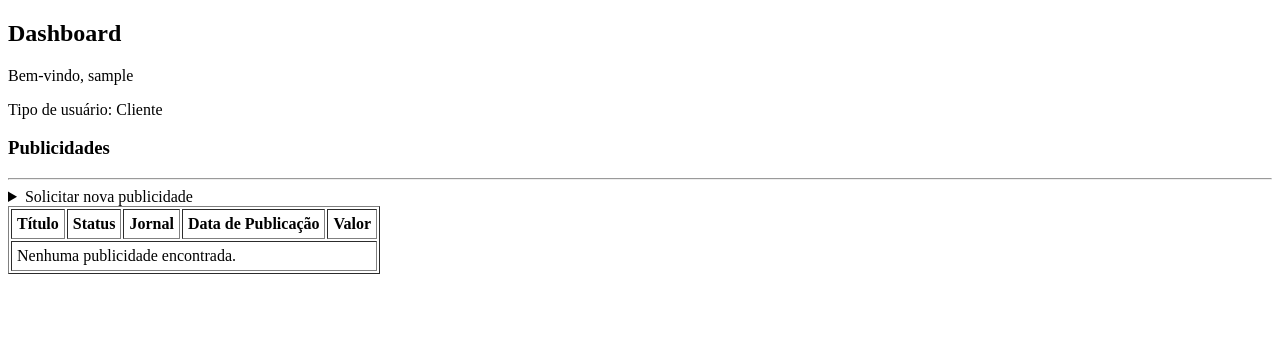
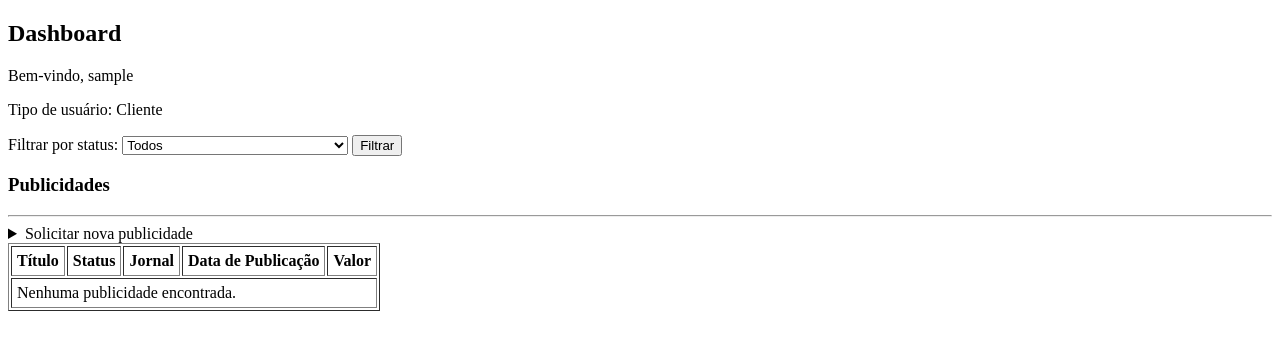
Before and after one commit to MMunhen/legal-publication-management, a Django app: page /dashboard/ in a window 1280 px wide. Shown: the part 111-461 px from the top of the page. Run offline with Django 5.2, Linux system fonts and the light colour scheme; the visitor is signed in with stand-in values (Sample User, id 1); data that the repository does not hold is empty.

Commit message:
feat: adiciona filtro por status no dashboard

```diff
--- a/core/views.py
+++ b/core/views.py
@@ -13,6 +13,7 @@ def home(request):
 def dashboard(request):
     usuario = request.user
     nova_publicacao_form = None
+    status_filtro = request.GET.get('status')
 
     if usuario.tipo_usuario == 'admin':
         publicacoes = Publicacao.objects.all()
@@ -46,9 +47,14 @@ def dashboard(request):
 
                     return redirect('detalhe_publicacao', id=publicacao.id)
 
+    if status_filtro:
+        publicacoes = publicacoes.filter(status=status_filtro)
+
     return render(request, 'core/dashboard.html', {
         'publicacoes': publicacoes,
         'nova_publicacao_form': nova_publicacao_form,
+        'status_filtro': status_filtro,
+        'status_opcoes': Publicacao.STATUS,
     })
 
 def cadastro_cliente(request):
--- a/templates/core/dashboard.html
+++ b/templates/core/dashboard.html
@@ -7,6 +7,22 @@
 
     <p>Bem-vindo, {{ request.user.username }}</p>
     <p>Tipo de usuário: {{ request.user.get_tipo_usuario_display }}</p>
+
+    <form method="get">
+        <label for="status">Filtrar por status:</label>
+
+        <select name="status" id="status">
+            <option value="">Todos</option>
+
+            {% for valor, nome in status_opcoes %}
+                <option value="{{ valor }}" {% if status_filtro == valor %}selected{% endif %}>
+                    {{ nome }}
+                </option>
+            {% endfor %}
+        </select>
+
+        <button type="submit">Filtrar</button>
+    </form>
 
     <h3>Publicidades</h3>
 
```
